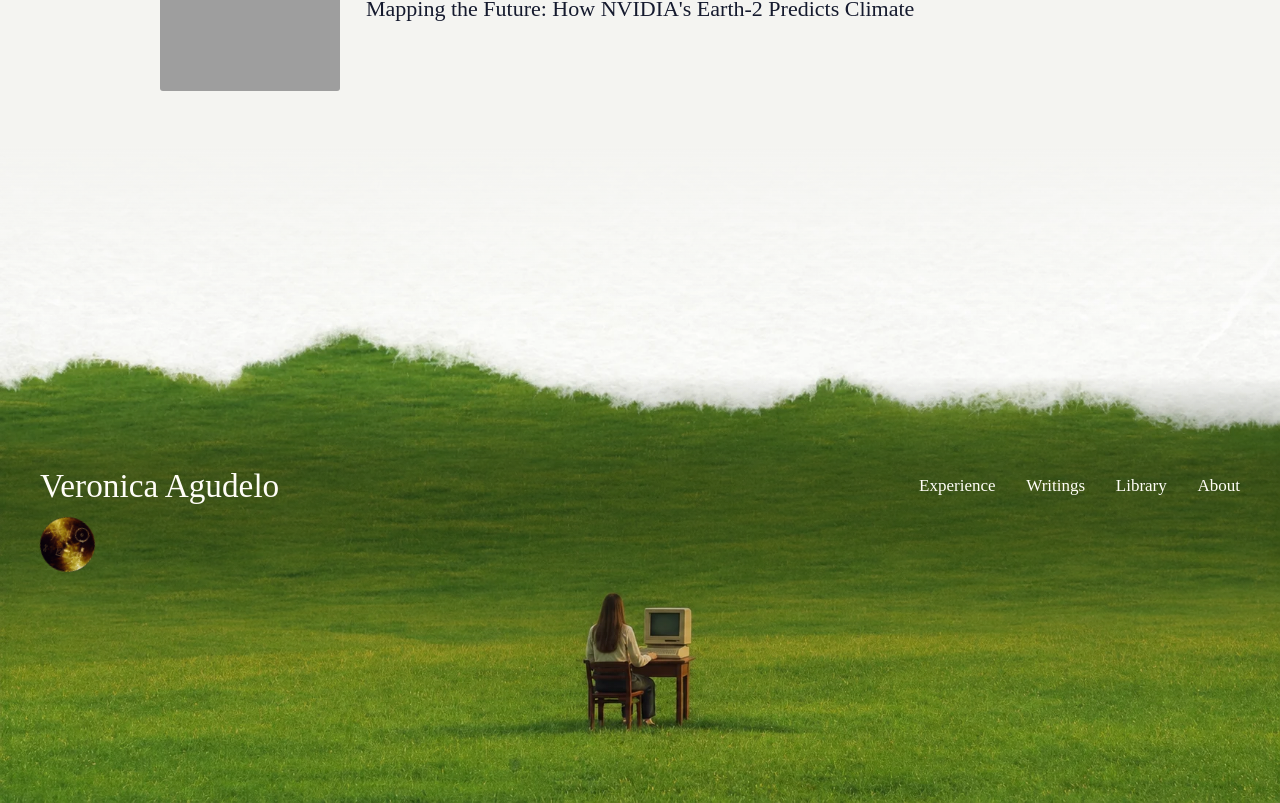
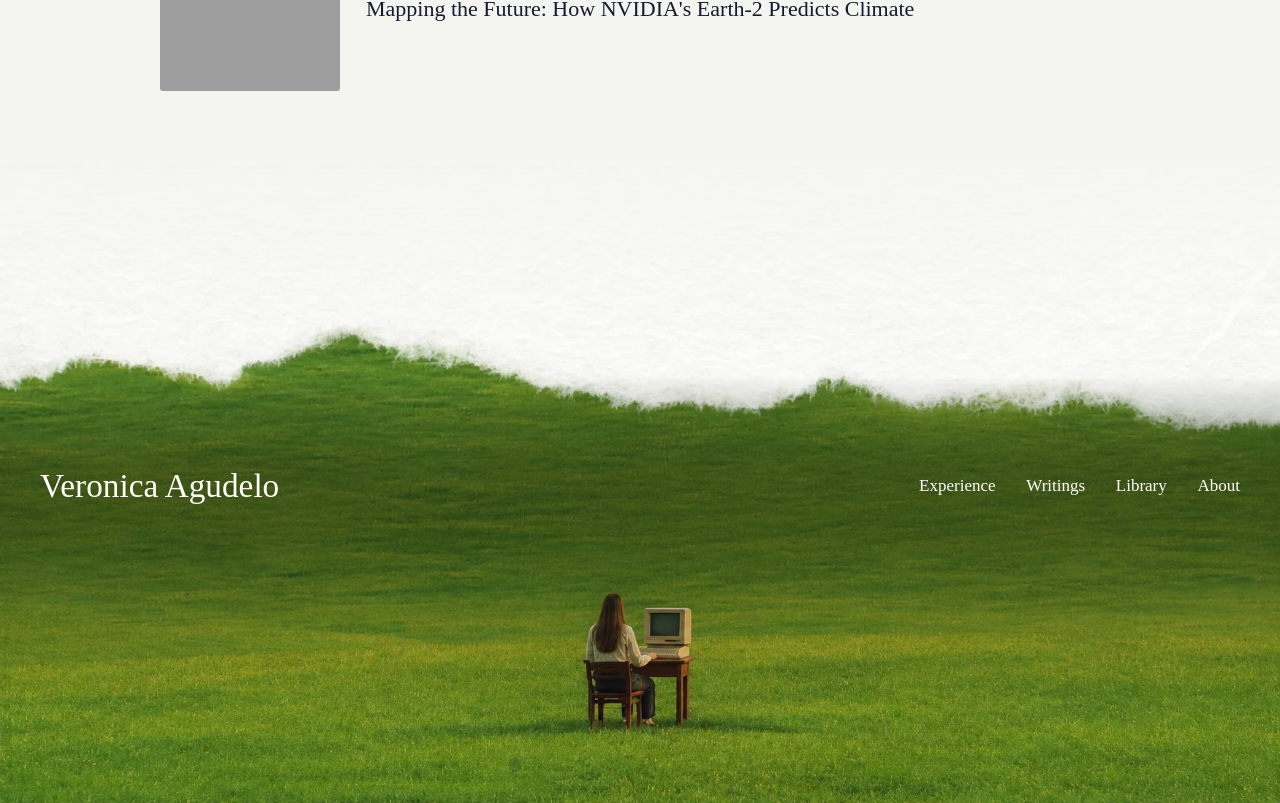
Before and after one commit to veronicas-world/aboutme, a Next.js app: page /writings in a window 1280 px wide. Shown: the part 4013-4816 px from the top of the page. Built offline with nearby package versions, Linux system fonts and the light colour scheme; grey boxes are pictures that could not be loaded.

Commit message:
Footer: remove the spinning Golden Record
Co-authored-by: factory-droid[bot] <138933559+factory-droid[bot]@users.noreply.github.com>

```diff
--- a/src/app/globals.css
+++ b/src/app/globals.css
@@ -604,27 +604,10 @@ a { color: inherit; text-decoration: none; }
   justify-content: space-between;
   gap: 24px;
 }
-.site-footer-brand {
-  display: flex;
-  flex-direction: column;
-  align-items: flex-start;
-  gap: 12px;
-}
 .site-footer-name {
   font-size: clamp(25px, 2.6vw, 42px);
   line-height: 1.1;
 }
-@keyframes record-spin { to { transform: rotate(360deg); } }
-.golden-record {
-  display: block;
-  width: 55px;
-  height: 55px;
-  overflow: hidden;
-  border-radius: 50%;
-  background: radial-gradient(circle at 40% 35%, #8a6a2a 0%, #3a2a10 55%, #1a1208 100%);
-  animation: record-spin 22s linear infinite;
-}
-.golden-record img { display: block; object-fit: cover; }
 .site-footer-links {
   display: flex;
   justify-content: center;
--- a/src/components/SiteFooter.tsx
+++ b/src/components/SiteFooter.tsx
@@ -1,17 +1,13 @@
 import Link from "next/link";
 import { nav, site } from "@/content/site";
-import SpinningGoldenRecord from "@/components/SpinningGoldenRecord";
 
 export default function SiteFooter() {
   return (
     <footer className="site-footer">
       <div className="site-footer-inner">
-        <div className="site-footer-brand">
-          <Link href="/" className="site-footer-name">
-            {site.name}
-          </Link>
-          <SpinningGoldenRecord />
-        </div>
+        <Link href="/" className="site-footer-name">
+          {site.name}
+        </Link>
         <nav className="site-footer-links" aria-label="Footer">
           {nav.map(({ href, label }) => (
             <Link key={href} href={href}>
--- a/src/components/SpinningGoldenRecord.tsx
+++ /dev/null
@@ -1,32 +0,0 @@
-"use client";
-
-import { useEffect, useRef, useState } from "react";
-
-export default function SpinningGoldenRecord() {
-  const [retry, setRetry] = useState(0);
-  const imgRef = useRef<HTMLImageElement>(null);
-
-  // An image that fails before hydration never fires React's onError.
-  useEffect(() => {
-    const img = imgRef.current;
-    if (img?.complete && img.naturalWidth === 0) setRetry((n) => n + 1);
-  }, [retry]);
-
-  return (
-    <span className="golden-record">
-      {retry < 3 ? (
-        // eslint-disable-next-line @next/next/no-img-element
-        <img
-          key={retry}
-          ref={imgRef}
-          src={retry === 0 ? "/golden-record-nav.png" : `/golden-record-nav.png?r=${retry}`}
-          alt="Voyager Golden Record"
-          width={55}
-          height={55}
-          loading="lazy"
-          onError={() => setRetry((n) => n + 1)}
-        />
-      ) : null}
-    </span>
-  );
-}
```
